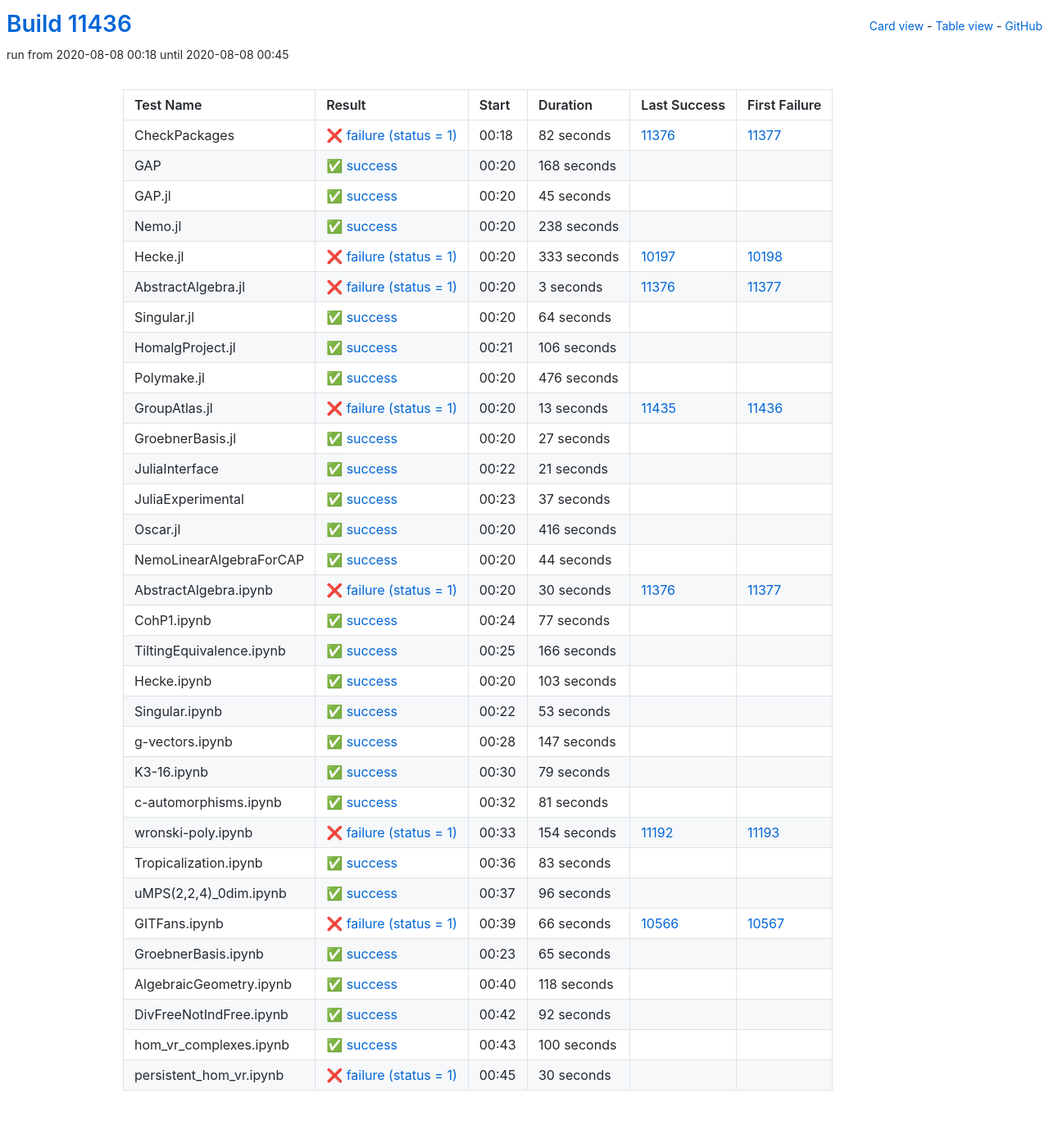
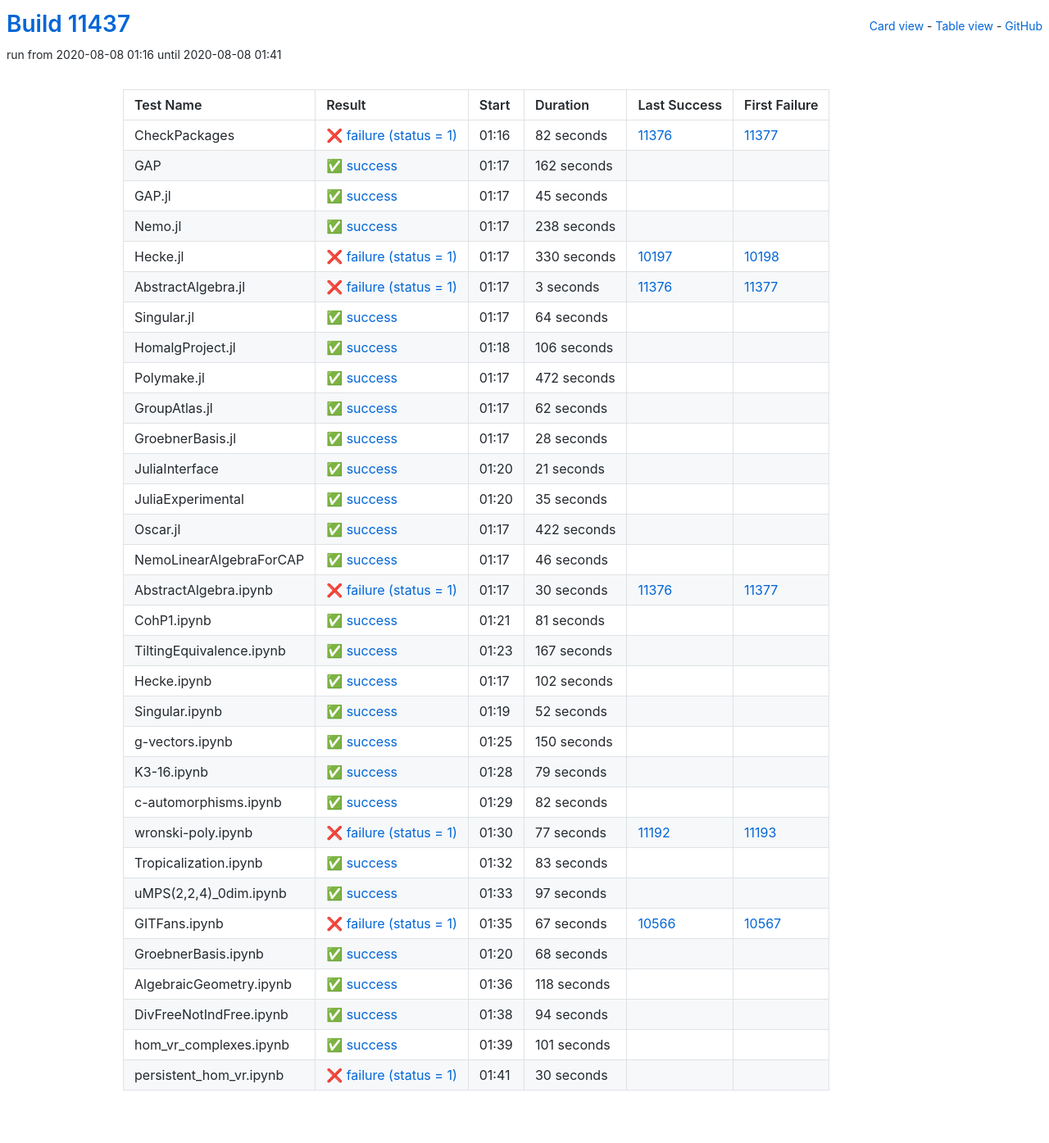
Before and after one commit to oscar-system/oscar-ci-status, a Jekyll site: the page built from table.html, in a window 1280 px wide. Shown: the whole page at 82% size. Built offline with Jekyll 4.4.1, drawn with Linux system fonts in a browser that asks for light colours.

Commit message:
Build #11437

```diff
--- a/_data/ci.yml
+++ b/_data/ci.yml
@@ -1,6 +1,6 @@
 ---
-build: 11436
-build_url: https://oscarci.mathematik.uni-kl.de/job/oscar/11436/
+build: 11437
+build_url: https://oscarci.mathematik.uni-kl.de/job/oscar/11437/
 job: oscar
 organization: oscar-system
 repo: oscar-ci-status
@@ -8,8 +8,8 @@
 tests:
 - name: CheckPackages
   id: checkpackages
-  log: https://oscarci.mathematik.uni-kl.de/job/oscar/11436/artifact/logs/build-11436/CheckPackages.log
-  start: 2020-08-08 00:18
+  log: https://oscarci.mathematik.uni-kl.de/job/oscar/11437/artifact/logs/build-11437/CheckPackages.log
+  start: 2020-08-08 01:16
   success: false
   exitcode: 1
   status: failure
@@ -20,20 +20,20 @@
   first_failure_url: https://oscarci.mathematik.uni-kl.de/job/oscar/11377/
 - name: GAP
   id: gap
-  log: https://oscarci.mathematik.uni-kl.de/job/oscar/11436/artifact/logs/build-11436/GAP.log
-  start: 2020-08-08 00:20
+  log: https://oscarci.mathematik.uni-kl.de/job/oscar/11437/artifact/logs/build-11437/GAP.log
+  start: 2020-08-08 01:17
   success: true
   exitcode: 0
   status: success
-  duration: 168
+  duration: 162
   last_success: false
   last_success_url:
   first_failure: false
   first_failure_url:
 - name: GAP.jl
   id: gap-jl
-  log: https://oscarci.mathematik.uni-kl.de/job/oscar/11436/artifact/logs/build-11436/GAP.jl.log
-  start: 2020-08-08 00:20
+  log: https://oscarci.mathematik.uni-kl.de/job/oscar/11437/artifact/logs/build-11437/GAP.jl.log
+  start: 2020-08-08 01:17
   success: true
   exitcode: 0
   status: success
@@ -44,8 +44,8 @@
   first_failure_url:
 - name: Nemo.jl
   id: nemo-jl
-  log: https://oscarci.mathematik.uni-kl.de/job/oscar/11436/artifact/logs/build-11436/Nemo.jl.log
-  start: 2020-08-08 00:20
+  log: https://oscarci.mathematik.uni-kl.de/job/oscar/11437/artifact/logs/build-11437/Nemo.jl.log
+  start: 2020-08-08 01:17
   success: true
   exitcode: 0
   status: success
@@ -56,20 +56,20 @@
   first_failure_url:
 - name: Hecke.jl
   id: hecke-jl
-  log: https://oscarci.mathematik.uni-kl.de/job/oscar/11436/artifact/logs/build-11436/Hecke.jl.log
-  start: 2020-08-08 00:20
+  log: https://oscarci.mathematik.uni-kl.de/job/oscar/11437/artifact/logs/build-11437/Hecke.jl.log
+  start: 2020-08-08 01:17
   success: false
   exitcode: 1
   status: failure
-  duration: 333
+  duration: 330
   last_success: 10197
   last_success_url: https://oscarci.mathematik.uni-kl.de/job/oscar/10197/
   first_failure: 10198
   first_failure_url: https://oscarci.mathematik.uni-kl.de/job/oscar/10198/
 - name: AbstractAlgebra.jl
   id: abstractalgebra-jl
-  log: https://oscarci.mathematik.uni-kl.de/job/oscar/11436/artifact/logs/build-11436/AbstractAlgebra.jl.log
-  start: 2020-08-08 00:20
+  log: https://oscarci.mathematik.uni-kl.de/job/oscar/11437/artifact/logs/build-11437/AbstractAlgebra.jl.log
+  start: 2020-08-08 01:17
   success: false
   exitcode: 1
   status: failure
@@ -80,8 +80,8 @@
   first_failure_url: https://oscarci.mathematik.uni-kl.de/job/oscar/11377/
 - name: Singular.jl
   id: singular-jl
-  log: https://oscarci.mathematik.uni-kl.de/job/oscar/11436/artifact/logs/build-11436/Singular.jl.log
-  start: 2020-08-08 00:20
+  log: https://oscarci.mathematik.uni-kl.de/job/oscar/11437/artifact/logs/build-11437/Singular.jl.log
+  start: 2020-08-08 01:17
   success: true
   exitcode: 0
   status: success
@@ -92,8 +92,8 @@
   first_failure_url:
 - name: HomalgProject.jl
   id: homalgproject-jl
-  log: https://oscarci.mathematik.uni-kl.de/job/oscar/11436/artifact/logs/build-11436/HomalgProject.jl.log
-  start: 2020-08-08 00:21
+  log: https://oscarci.mathematik.uni-kl.de/job/oscar/11437/artifact/logs/build-11437/HomalgProject.jl.log
+  start: 2020-08-08 01:18
   success: true
   exitcode: 0
   status: success
@@ -104,44 +104,44 @@
   first_failure_url:
 - name: Polymake.jl
   id: polymake-jl
-  log: https://oscarci.mathematik.uni-kl.de/job/oscar/11436/artifact/logs/build-11436/Polymake.jl.log
-  start: 2020-08-08 00:20
+  log: https://oscarci.mathematik.uni-kl.de/job/oscar/11437/artifact/logs/build-11437/Polymake.jl.log
+  start: 2020-08-08 01:17
   success: true
   exitcode: 0
   status: success
-  duration: 476
+  duration: 472
   last_success: false
   last_success_url:
   first_failure: false
   first_failure_url:
 - name: GroupAtlas.jl
   id: groupatlas-jl
-  log: https://oscarci.mathematik.uni-kl.de/job/oscar/11436/artifact/logs/build-11436/GroupAtlas.jl.log
-  start: 2020-08-08 00:20
-  success: false
-  exitcode: 1
-  status: failure
-  duration: 13
-  last_success: 11435
-  last_success_url: https://oscarci.mathematik.uni-kl.de/job/oscar/11435/
-  first_failure: 11436
-  first_failure_url: https://oscarci.mathematik.uni-kl.de/job/oscar/11436/
-- name: GroebnerBasis.jl
-  id: groebnerbasis-jl
-  log: https://oscarci.mathematik.uni-kl.de/job/oscar/11436/artifact/logs/build-11436/GroebnerBasis.jl.log
-  start: 2020-08-08 00:20
+  log: https://oscarci.mathematik.uni-kl.de/job/oscar/11437/artifact/logs/build-11437/GroupAtlas.jl.log
+  start: 2020-08-08 01:17
   success: true
   exitcode: 0
   status: success
-  duration: 27
+  duration: 62
+  last_success: false
+  last_success_url:
+  first_failure: false
+  first_failure_url:
+- name: GroebnerBasis.jl
+  id: groebnerbasis-jl
+  log: https://oscarci.mathematik.uni-kl.de/job/oscar/11437/artifact/logs/build-11437/GroebnerBasis.jl.log
+  start: 2020-08-08 01:17
+  success: true
+  exitcode: 0
+  status: success
+  duration: 28
   last_success: false
   last_success_url:
   first_failure: false
   first_failure_url:
 - name: JuliaInterface
   id: juliainterface
-  log: https://oscarci.mathematik.uni-kl.de/job/oscar/11436/artifact/logs/build-11436/JuliaInterface.log
-  start: 2020-08-08 00:22
+  log: https://oscarci.mathematik.uni-kl.de/job/oscar/11437/artifact/logs/build-11437/JuliaInterface.log
+  start: 2020-08-08 01:20
   success: true
   exitcode: 0
   status: success
@@ -152,44 +152,44 @@
   first_failure_url:
 - name: JuliaExperimental
   id: juliaexperimental
-  log: https://oscarci.mathematik.uni-kl.de/job/oscar/11436/artifact/logs/build-11436/JuliaExperimental.log
-  start: 2020-08-08 00:23
+  log: https://oscarci.mathematik.uni-kl.de/job/oscar/11437/artifact/logs/build-11437/JuliaExperimental.log
+  start: 2020-08-08 01:20
   success: true
   exitcode: 0
   status: success
-  duration: 37
+  duration: 35
   last_success: false
   last_success_url:
   first_failure: false
   first_failure_url:
 - name: Oscar.jl
   id: oscar-jl
-  log: https://oscarci.mathematik.uni-kl.de/job/oscar/11436/artifact/logs/build-11436/Oscar.jl.log
-  start: 2020-08-08 00:20
+  log: https://oscarci.mathematik.uni-kl.de/job/oscar/11437/artifact/logs/build-11437/Oscar.jl.log
+  start: 2020-08-08 01:17
   success: true
   exitcode: 0
   status: success
-  duration: 416
+  duration: 422
   last_success: false
   last_success_url:
   first_failure: false
   first_failure_url:
 - name: NemoLinearAlgebraForCAP
   id: nemolinearalgebraforcap
-  log: https://oscarci.mathematik.uni-kl.de/job/oscar/11436/artifact/logs/build-11436/NemoLinearAlgebraForCAP.log
-  start: 2020-08-08 00:20
+  log: https://oscarci.mathematik.uni-kl.de/job/oscar/11437/artifact/logs/build-11437/NemoLinearAlgebraForCAP.log
+  start: 2020-08-08 01:17
   success: true
   exitcode: 0
   status: success
-  duration: 44
+  duration: 46
   last_success: false
   last_success_url:
   first_failure: false
   first_failure_url:
 - name: AbstractAlgebra.ipynb
   id: abstractalgebra-ipynb
-  log: https://oscarci.mathematik.uni-kl.de/job/oscar/11436/artifact/logs/build-11436/AbstractAlgebra.ipynb.log
-  start: 2020-08-08 00:20
+  log: https://oscarci.mathematik.uni-kl.de/job/oscar/11437/artifact/logs/build-11437/AbstractAlgebra.ipynb.log
+  start: 2020-08-08 01:17
   success: false
   exitcode: 1
   status: failure
@@ -200,68 +200,68 @@
   first_failure_url: https://oscarci.mathematik.uni-kl.de/job/oscar/11377/
 - name: CohP1.ipynb
   id: cohp1-ipynb
-  log: https://oscarci.mathematik.uni-kl.de/job/oscar/11436/artifact/logs/build-11436/CohP1.ipynb.log
-  start: 2020-08-08 00:24
+  log: https://oscarci.mathematik.uni-kl.de/job/oscar/11437/artifact/logs/build-11437/CohP1.ipynb.log
+  start: 2020-08-08 01:21
   success: true
   exitcode: 0
   status: success
-  duration: 77
+  duration: 81
   last_success: false
   last_success_url:
   first_failure: false
   first_failure_url:
 - name: TiltingEquivalence.ipynb
   id: tiltingequivalence-ipynb
-  log: https://oscarci.mathematik.uni-kl.de/job/oscar/11436/artifact/logs/build-11436/TiltingEquivalence.ipynb.log
-  start: 2020-08-08 00:25
+  log: https://oscarci.mathematik.uni-kl.de/job/oscar/11437/artifact/logs/build-11437/TiltingEquivalence.ipynb.log
+  start: 2020-08-08 01:23
   success: true
   exitcode: 0
   status: success
-  duration: 166
+  duration: 167
   last_success: false
   last_success_url:
   first_failure: false
   first_failure_url:
 - name: Hecke.ipynb
   id: hecke-ipynb
-  log: https://oscarci.mathematik.uni-kl.de/job/oscar/11436/artifact/logs/build-11436/Hecke.ipynb.log
-  start: 2020-08-08 00:20
+  log: https://oscarci.mathematik.uni-kl.de/job/oscar/11437/artifact/logs/build-11437/Hecke.ipynb.log
+  start: 2020-08-08 01:17
   success: true
   exitcode: 0
   status: success
-  duration: 103
+  duration: 102
   last_success: false
   last_success_url:
   first_failure: false
   first_failure_url:
 - name: Singular.ipynb
   id: singular-ipynb
-  log: https://oscarci.mathematik.uni-kl.de/job/oscar/11436/artifact/logs/build-11436/Singular.ipynb.log
-  start: 2020-08-08 00:22
+  log: https://oscarci.mathematik.uni-kl.de/job/oscar/11437/artifact/logs/build-11437/Singular.ipynb.log
+  start: 2020-08-08 01:19
   success: true
   exitcode: 0
   status: success
-  duration: 53
+  duration: 52
   last_success: false
   last_success_url:
   first_failure: false
   first_failure_url:
 - name: g-vectors.ipynb
   id: g-vectors-ipynb
-  log: https://oscarci.mathematik.uni-kl.de/job/oscar/11436/artifact/logs/build-11436/g-vectors.ipynb.log
-  start: 2020-08-08 00:28
+  log: https://oscarci.mathematik.uni-kl.de/job/oscar/11437/artifact/logs/build-11437/g-vectors.ipynb.log
+  start: 2020-08-08 01:25
   success: true
   exitcode: 0
   status: success
-  duration: 147
+  duration: 150
   last_success: false
   last_success_url:
   first_failure: false
   first_failure_url:
 - name: K3-16.ipynb
   id: k3-16-ipynb
-  log: https://oscarci.mathematik.uni-kl.de/job/oscar/11436/artifact/logs/build-11436/K3-16.ipynb.log
-  start: 2020-08-08 00:30
+  log: https://oscarci.mathematik.uni-kl.de/job/oscar/11437/artifact/logs/build-11437/K3-16.ipynb.log
+  start: 2020-08-08 01:28
   success: true
   exitcode: 0
   status: success
@@ -272,32 +272,32 @@
   first_failure_url:
 - name: c-automorphisms.ipynb
   id: c-automorphisms-ipynb
-  log: https://oscarci.mathematik.uni-kl.de/job/oscar/11436/artifact/logs/build-11436/c-automorphisms.ipynb.log
-  start: 2020-08-08 00:32
+  log: https://oscarci.mathematik.uni-kl.de/job/oscar/11437/artifact/logs/build-11437/c-automorphisms.ipynb.log
+  start: 2020-08-08 01:29
   success: true
   exitcode: 0
   status: success
-  duration: 81
+  duration: 82
   last_success: false
   last_success_url:
   first_failure: false
   first_failure_url:
 - name: wronski-poly.ipynb
   id: wronski-poly-ipynb
-  log: https://oscarci.mathematik.uni-kl.de/job/oscar/11436/artifact/logs/build-11436/wronski-poly.ipynb.log
-  start: 2020-08-08 00:33
+  log: https://oscarci.mathematik.uni-kl.de/job/oscar/11437/artifact/logs/build-11437/wronski-poly.ipynb.log
+  start: 2020-08-08 01:30
   success: false
   exitcode: 1
   status: failure
-  duration: 154
+  duration: 77
   last_success: 11192
   last_success_url: https://oscarci.mathematik.uni-kl.de/job/oscar/11192/
   first_failure: 11193
   first_failure_url: https://oscarci.mathematik.uni-kl.de/job/oscar/11193/
 - name: Tropicalization.ipynb
   id: tropicalization-ipynb
-  log: https://oscarci.mathematik.uni-kl.de/job/oscar/11436/artifact/logs/build-11436/Tropicalization.ipynb.log
-  start: 2020-08-08 00:36
+  log: https://oscarci.mathematik.uni-kl.de/job/oscar/11437/artifact/logs/build-11437/Tropicalization.ipynb.log
+  start: 2020-08-08 01:32
   success: true
   exitcode: 0
   status: success
@@ -308,44 +308,44 @@
   first_failure_url:
 - name: uMPS(2,2,4)_0dim.ipynb
   id: umps-2-2-4-0dim-ipynb
-  log: https://oscarci.mathematik.uni-kl.de/job/oscar/11436/artifact/logs/build-11436/uMPS-2-2-4-_0dim.ipynb.log
-  start: 2020-08-08 00:37
+  log: https://oscarci.mathematik.uni-kl.de/job/oscar/11437/artifact/logs/build-11437/uMPS-2-2-4-_0dim.ipynb.log
+  start: 2020-08-08 01:33
   success: true
   exitcode: 0
   status: success
-  duration: 96
+  duration: 97
   last_success: false
   last_success_url:
   first_failure: false
   first_failure_url:
 - name: GITFans.ipynb
   id: gitfans-ipynb
-  log: https://oscarci.mathematik.uni-kl.de/job/oscar/11436/artifact/logs/build-11436/GITFans.ipynb.log
-  start: 2020-08-08 00:39
+  log: https://oscarci.mathematik.uni-kl.de/job/oscar/11437/artifact/logs/build-11437/GITFans.ipynb.log
+  start: 2020-08-08 01:35
   success: false
   exitcode: 1
   status: failure
-  duration: 66
+  duration: 67
   last_success: 10566
   last_success_url: https://oscarci.mathematik.uni-kl.de/job/oscar/10566/
   first_failure: 10567
   first_failure_url: https://oscarci.mathematik.uni-kl.de/job/oscar/10567/
 - name: GroebnerBasis.ipynb
   id: groebnerbasis-ipynb
-  log: https://oscarci.mathematik.uni-kl.de/job/oscar/11436/artifact/logs/build-11436/GroebnerBasis.ipynb.log
-  start: 2020-08-08 00:23
+  log: https://oscarci.mathematik.uni-kl.de/job/oscar/11437/artifact/logs/build-11437/GroebnerBasis.ipynb.log
+  start: 2020-08-08 01:20
   success: true
   exitcode: 0
   status: success
-  duration: 65
+  duration: 68
   last_success: false
   last_success_url:
   first_failure: false
   first_failure_url:
 - name: AlgebraicGeometry.ipynb
   id: algebraicgeometry-ipynb
-  log: https://oscarci.mathematik.uni-kl.de/job/oscar/11436/artifact/logs/build-11436/AlgebraicGeometry.ipynb.log
-  start: 2020-08-08 00:40
+  log: https://oscarci.mathematik.uni-kl.de/job/oscar/11437/artifact/logs/build-11437/AlgebraicGeometry.ipynb.log
+  start: 2020-08-08 01:36
   success: true
   exitcode: 0
   status: success
@@ -356,32 +356,32 @@
   first_failure_url:
 - name: DivFreeNotIndFree.ipynb
   id: divfreenotindfree-ipynb
-  log: https://oscarci.mathematik.uni-kl.de/job/oscar/11436/artifact/logs/build-11436/DivFreeNotIndFree.ipynb.log
-  start: 2020-08-08 00:42
+  log: https://oscarci.mathematik.uni-kl.de/job/oscar/11437/artifact/logs/build-11437/DivFreeNotIndFree.ipynb.log
+  start: 2020-08-08 01:38
   success: true
   exitcode: 0
   status: success
-  duration: 92
+  duration: 94
   last_success: false
   last_success_url:
   first_failure: false
   first_failure_url:
 - name: hom_vr_complexes.ipynb
   id: hom-vr-complexes-ipynb
-  log: https://oscarci.mathematik.uni-kl.de/job/oscar/11436/artifact/logs/build-11436/hom_vr_complexes.ipynb.log
-  start: 2020-08-08 00:43
+  log: https://oscarci.mathematik.uni-kl.de/job/oscar/11437/artifact/logs/build-11437/hom_vr_complexes.ipynb.log
+  start: 2020-08-08 01:39
   success: true
   exitcode: 0
   status: success
-  duration: 100
+  duration: 101
   last_success: false
   last_success_url:
   first_failure: false
   first_failure_url:
 - name: persistent_hom_vr.ipynb
   id: persistent-hom-vr-ipynb
-  log: https://oscarci.mathematik.uni-kl.de/job/oscar/11436/artifact/logs/build-11436/persistent_hom_vr.ipynb.log
-  start: 2020-08-08 00:45
+  log: https://oscarci.mathematik.uni-kl.de/job/oscar/11437/artifact/logs/build-11437/persistent_hom_vr.ipynb.log
+  start: 2020-08-08 01:41
   success: false
   exitcode: 1
   status: failure
```
Also changed, not shown: README.md.
